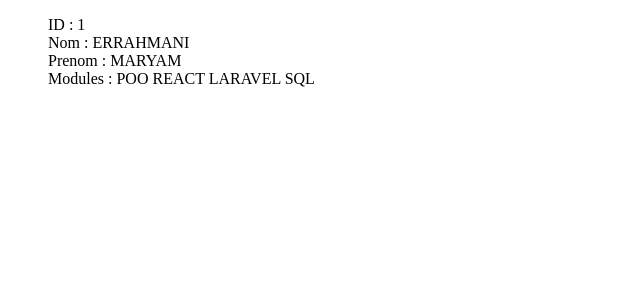
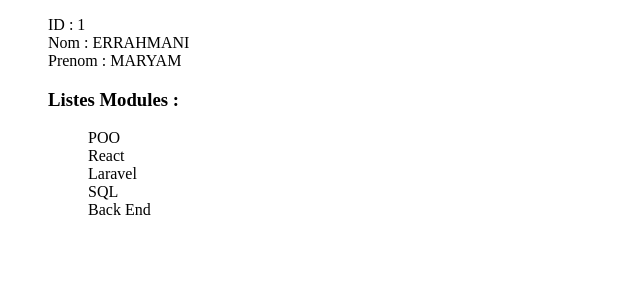
Before and after one commit to YoussefBenlarbi/First-React-App, a React (Create React App) app: page / in a window 1280 px wide. Shown: the top 300 px of the page, without its empty margins (0-640 px from the left). Built offline with nearby package versions, Linux system fonts and the light colour scheme.

Commit message:
function Map

```diff
--- a/src/components/Stagiaire.js
+++ b/src/components/Stagiaire.js
@@ -1,15 +1,26 @@
-
-function Stagiaire (){
-    const id =1 ;
-    const nom ="Errahmani" ;
-    const prenom ='maryam' ;
-    const modules =["POO","React","Laravel","SQL"];
-    return (<ul>
-        <li>ID : {id}</li>
-        <li>Nom : {nom.toUpperCase()}</li>
-        <li>Prenom : {prenom.toUpperCase()}</li>
-        <li>Modules : {modules[0]} {modules[1].toUpperCase()} {modules[2].toUpperCase()} {modules[3]}</li>
-    </ul>)
+function Stagiaire() {
+	const id = 1;
+	const nom = 'Errahmani';
+	const prenom = 'maryam';
+	const modules = ['POO', 'React', 'Laravel', 'SQL', 'Back End'];
+	return (
+		<ul>
+			<li>ID : {id}</li>
+			<li>Nom : {nom.toUpperCase()}</li>
+			<li>Prenom : {prenom.toUpperCase()}</li>
+			<li>
+				<h3>Listes Modules : </h3>
+				<ul>
+					{/* {modules.map(function (element) {
+						return <li>{element}</li>;
+					})} */}
+					{modules.map((element) =>
+						<li>{element}</li>
+					)}
+				</ul>
+			</li>
+		</ul>
+	);
 }
 
-export default Stagiaire ;
+export default Stagiaire;
```
